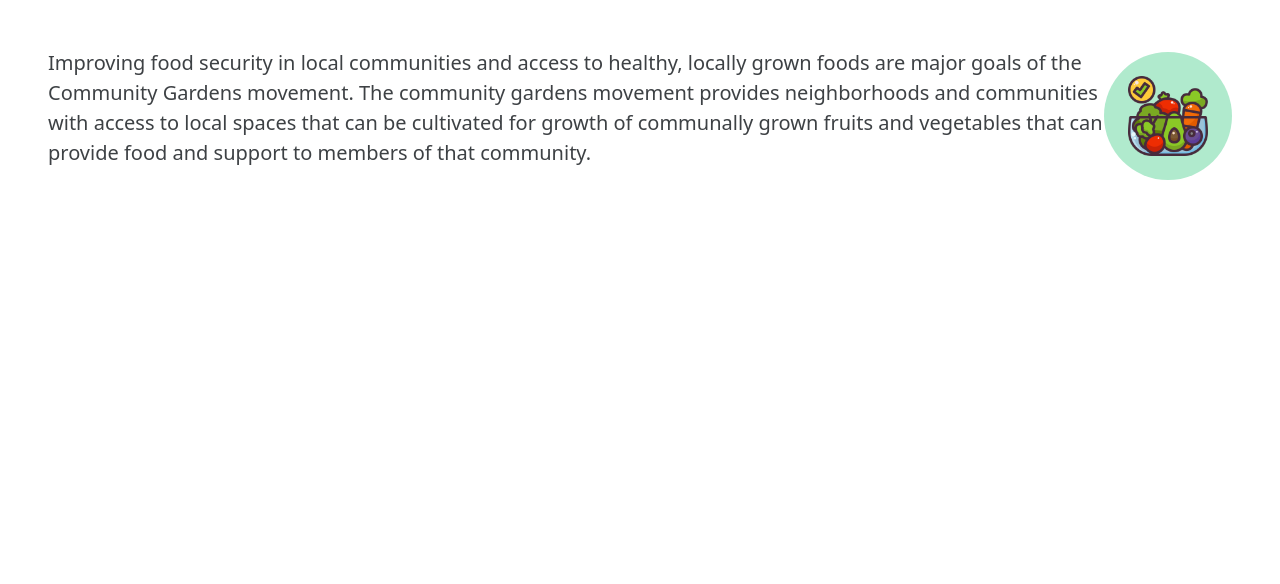
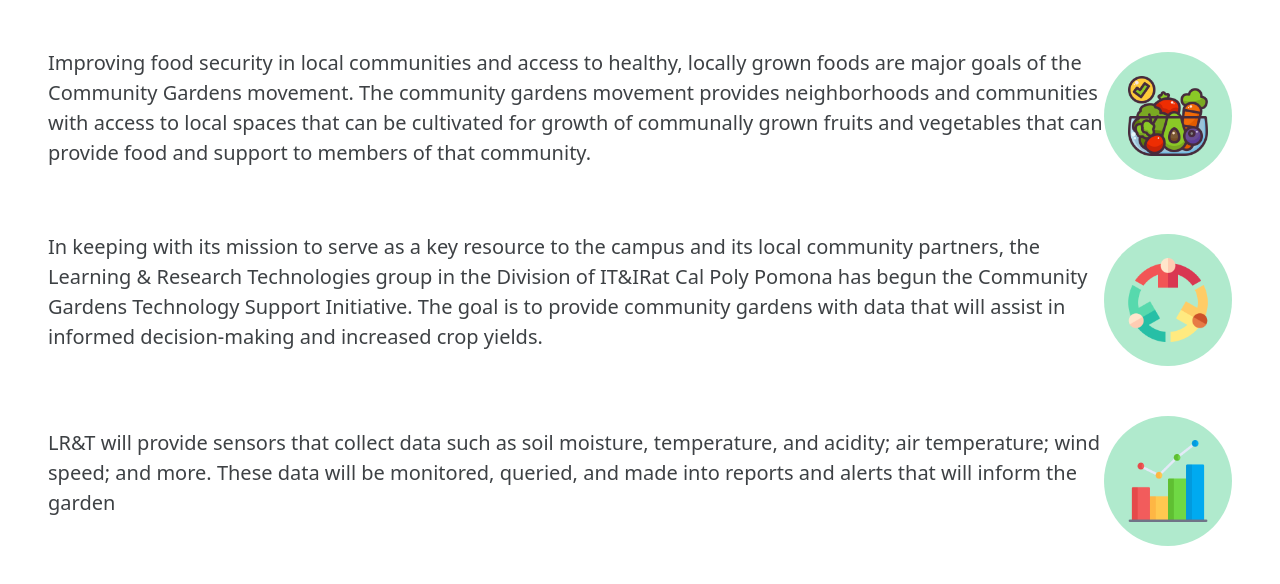
Before and after one commit to snigdha920/community-garden, a Next.js app in the folder app/: page / in a window 1280 px wide. Shown: the top 584 px of the page. Built offline with nearby package versions, Linux system fonts and the light colour scheme.

Commit message:
init AboutTheProject component

```diff
--- /dev/null
+++ b/app/components/AboutTheProject.tsx
@@ -0,0 +1,34 @@
+/* eslint-disable @next/next/no-img-element */
+import React from 'react';
+import { TextIcon } from './TextIcon';
+
+export const AboutTheProject: React.FC = () => {
+  const pageData: Array<{ paragraph: string; icon: React.ReactElement }> = [
+    {
+      paragraph:
+        'Improving food security in local communities and access to healthy, locally grown foods are major goals of the Community Gardens movement. The community gardens movement provides neighborhoods and communities with access to local spaces that can be cultivated for growth of communally grown fruits and vegetables that can provide food and support to members of that community.',
+      icon: <img src="/icons/vegetables.png" alt="food-safety-icon" width="80px" />,
+    },
+    {
+      paragraph:
+        'In keeping with its mission to serve as a key resource to the campus and its local community partners, the Learning & Research Technologies group in the Division of IT&IRat Cal Poly Pomona has begun the Community Gardens Technology Support Initiative. The goal is to provide community gardens with data that will assist in informed decision-making  and increased crop yields.',
+      icon: <img src="/icons/teamwork.svg" alt="teamwork-icon" width="80px" />,
+    },
+    {
+      paragraph:
+        'LR&T will provide sensors that collect data such as soil moisture, temperature, and acidity; air temperature; wind speed; and more. These data will be monitored, queried, and made into reports and alerts that will inform the garden',
+      icon: <img src="/icons/bar-chart.svg" alt="bar-chart-icon" width="80px" />,
+    },
+  ];
+  return (
+    <div>
+      {pageData.map((paragraph, index) => {
+        return (
+          <div key={index}>
+            <TextIcon icon={paragraph.icon}>{paragraph.paragraph}</TextIcon>
+          </div>
+        );
+      })}
+    </div>
+  );
+};
--- a/app/pages/index.tsx
+++ b/app/pages/index.tsx
@@ -1,7 +1,7 @@
 /* eslint-disable @next/next/no-img-element */
 import type { NextPage } from 'next';
 import Head from 'next/head';
-import { TextIcon } from '../components/TextIcon';
+import { AboutTheProject } from '../components/AboutTheProject';
 
 const Home: NextPage = () => {
   return (
@@ -11,13 +11,7 @@ const Home: NextPage = () => {
         <meta name="description" content="Generated by create next app" />
         <link rel="icon" href="/icons/sapling.svg" />
       </Head>
-
-      <TextIcon icon={<img src="/icons/vegetables.png" alt="food-safety-icon" width="80px" />}>
-        Improving food security in local communities and access to healthy, locally grown foods are major goals of the
-        Community Gardens movement. The community gardens movement provides neighborhoods and communities with access to
-        local spaces that can be cultivated for growth of communally grown fruits and vegetables that can provide food
-        and support to members of that community.
-      </TextIcon>
+      <AboutTheProject />
     </div>
   );
 };
```
